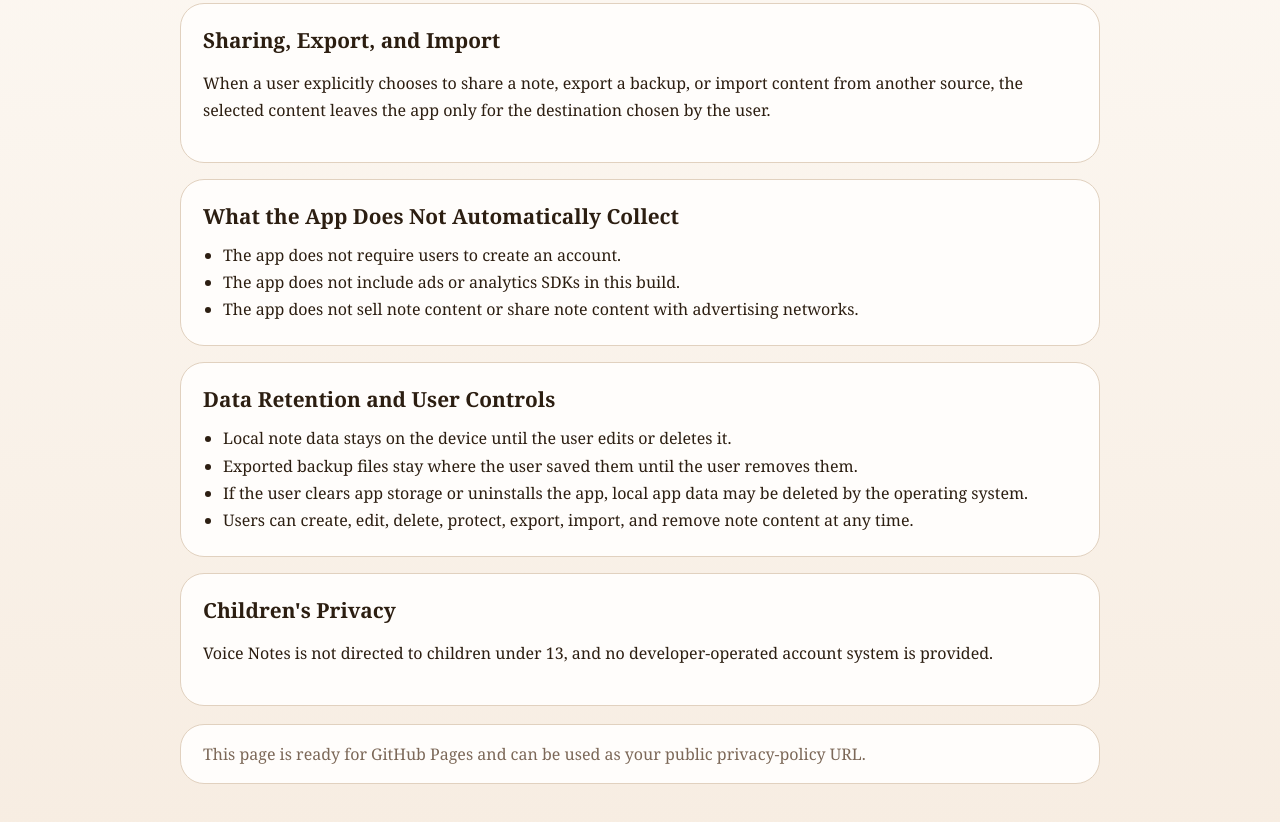
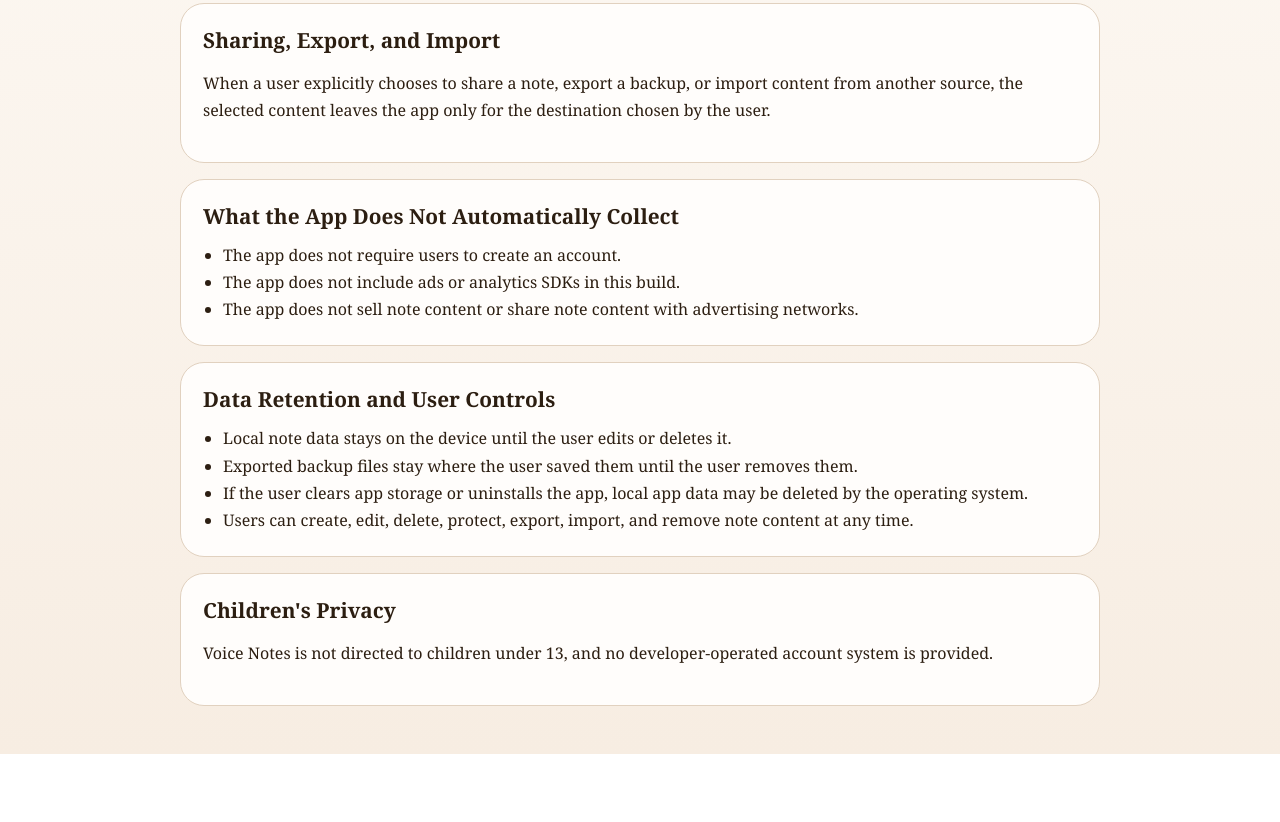
Before and after one commit to saanjh256-svg/voice-notes-privacy-policy, a plain HTML site: page index.html in a window 1280 px wide. Shown: the part 1383-2205 px from the top of the page. After the commit the page ends 2137 px from the top, so only its background shows below. Drawn offline with Linux system fonts and the light colour scheme.

Commit message:
Update index.html

```diff
--- a/index.html
+++ b/index.html
@@ -196,10 +196,7 @@
         </article>
       </section>
 
-      <div class="footer">
-        This page is ready for GitHub Pages and can be used as your public
-        privacy-policy URL.
-      </div>
+
     </main>
   </body>
 </html>
```
